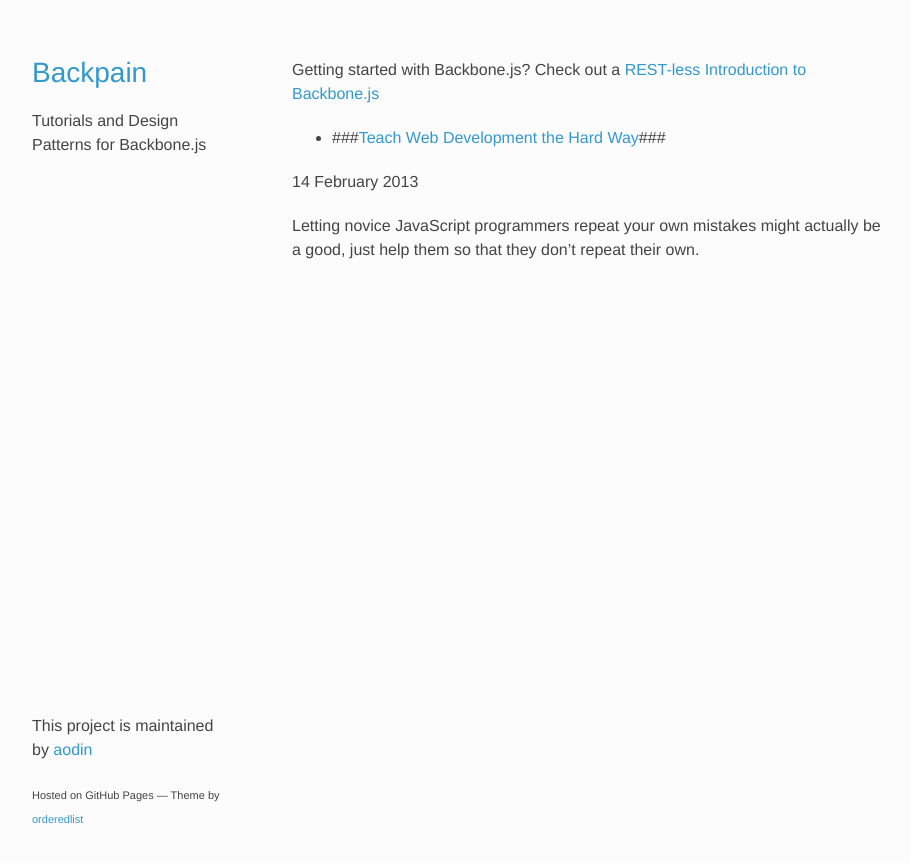
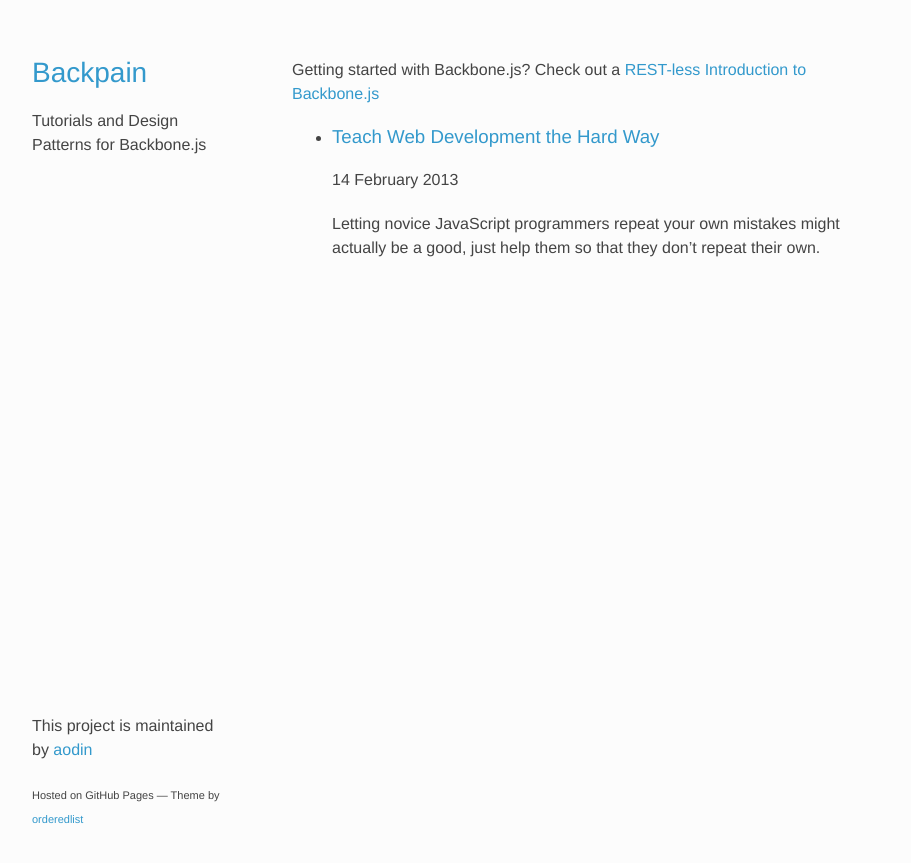
Before and after one commit to aodin/backpain, a Jekyll site: the page built from index.md, in a window 1280 px wide. Shown: the top 863 px of the page, without its empty margins (26-937 px from the left). Built offline with Jekyll 4.4.1, drawn with Linux system fonts in a browser that asks for light colours.

Commit message:
More style tweaks

```diff
--- a/index.md
+++ b/index.md
@@ -5,9 +5,9 @@
 Getting started with Backbone.js? Check out a [REST-less Introduction to Backbone.js]({{ site.baseurl }}/restless/)
 
 {% for post in site.posts %}
-* ###[{{ post.title }}]({{ site.baseurl }}{{ post.url }})###
+* ### [{{ post.title }}]({{ site.baseurl }}{{ post.url }})
 
-{{ post.date | date: "%d %B %Y" }}
+    {{ post.date | date: "%d %B %Y" }}
 
-{% if post.excerpt %}{{ post.excerpt }}{% endif %}
+    {% if post.excerpt %}{{ post.excerpt }}{% endif %}
 {% endfor %}
```
Also changed, not shown: _posts/2013-02-14-teach-web-development-the-hard-way.md (+2 -2 lines).
